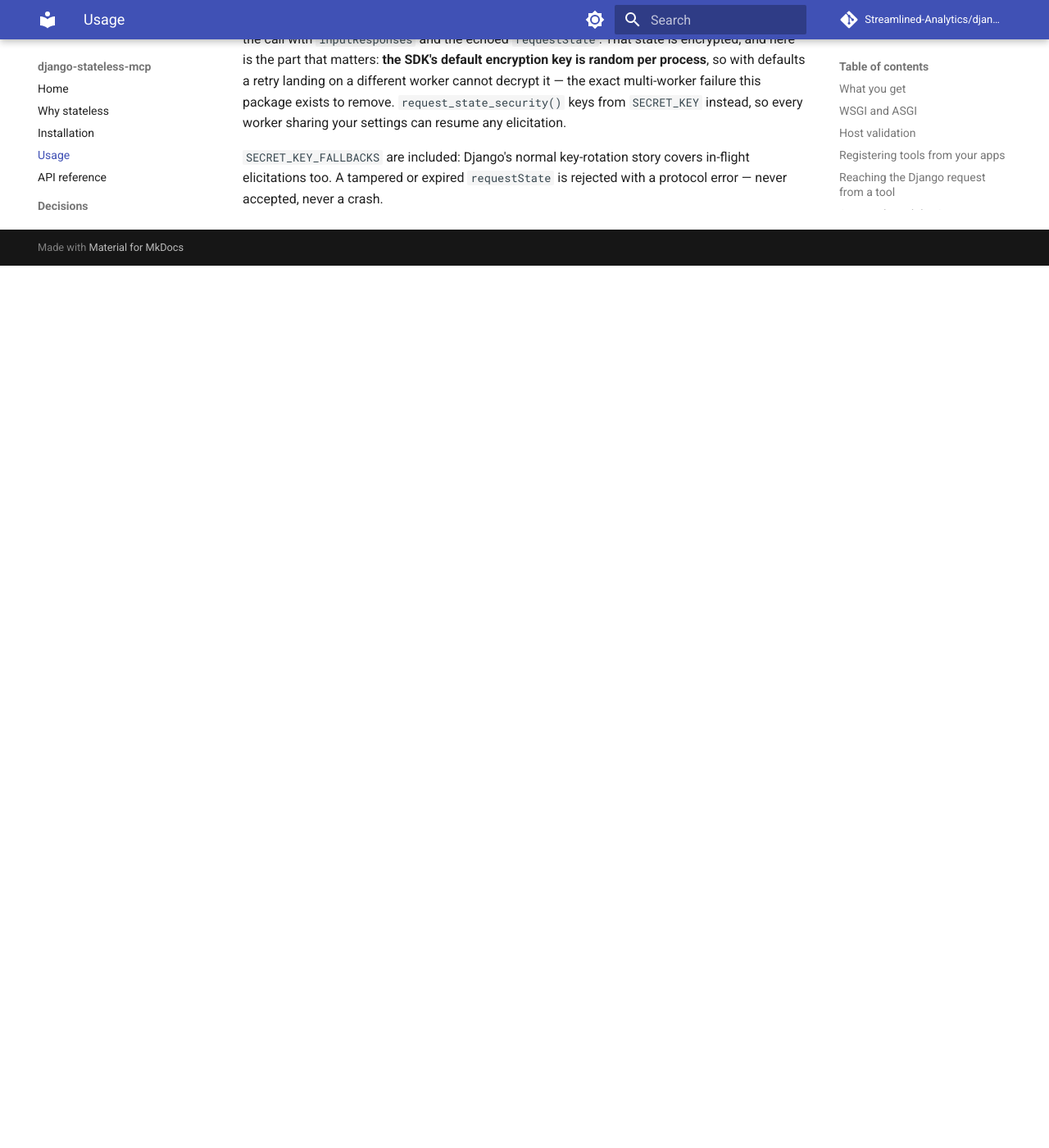
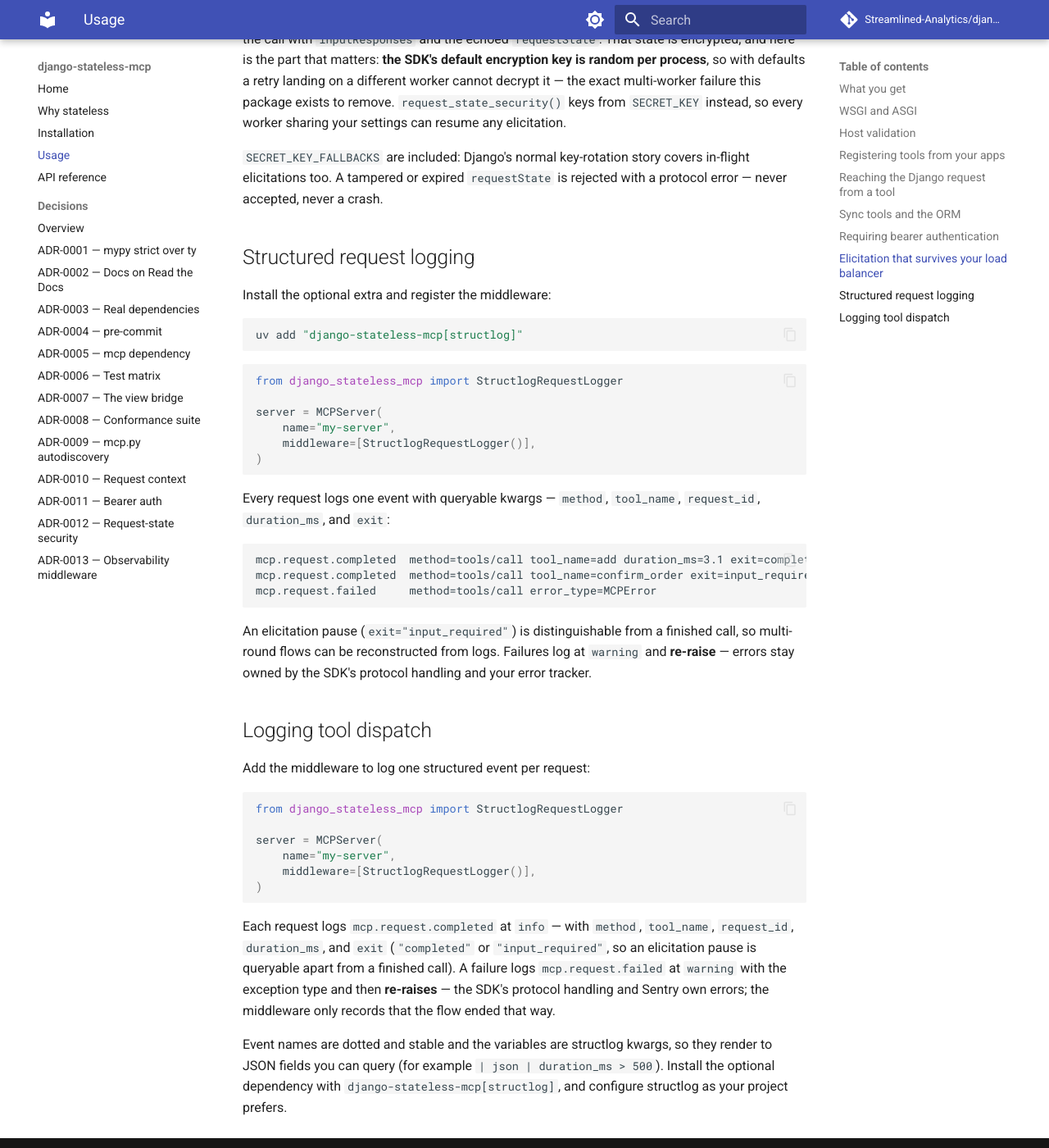
Before and after one commit to Streamlined-Analytics/django-stateless-mcp, an MkDocs documentation site: the page built from docs/usage.md, in a window 1280 px wide and 1400 px high, scrolled down 3830 px. Shown: the whole window at 82% size. Built offline with MkDocs 1.6.1 and Material for MkDocs 9.7.7, drawn with Linux system fonts in a browser that asks for light colours; comment, search, counter and statistics services are not loaded; before the commit the page ends 4154 px from its top, so only the background shows below that.

Commit message:
feat: structlog flow-logging middleware for tool dispatch (#21)
Phase 7. StructlogRequestLogger is a ServerMiddleware registered on the
server, logging one flow event per request: mcp.request.completed (info)
with method/tool_name/request_id/duration_ms/exit, and
mcp.request.failed (warning) with error_type before re-raising — errors
stay owned by the SDK and Sentry. Dotted stable event names, kwargs not
interpolation, per the flow-logging convention.

Uses the SDK's own middleware seam rather than a wrapper of our own, so
no private coupling. structlog is an optional dependency
(django-stateless-mcp[structlog]), imported only by this module.

Two details recorded in ADR-0013: ServerMiddleware is a Protocol matched
by parameter name, so the first arg must be ctx not context; and the
handler result reaches the middleware as either a model (result_type) or
a dumped dict (resultType), both classified for the exit field.

See ADR-0013.

````diff
--- /dev/null
+++ b/docs/adr/0013-observability-middleware.md
@@ -0,0 +1,53 @@
+# ADR-0013: Flow logging via the SDK's middleware seam
+
+- **Status:** Accepted
+- **Date:** 2026-07-29
+- **Builds on:** [ADR-0007](0007-stateless-view-bridge.md) — the view bridge
+
+## Context
+
+Phase 7: structured per-request logging, per the `flow-logging` convention.
+The build plan lists "dispatch hooks / middleware" as an extension point we
+must provide — but the scope revision established the SDK already has one
+(`MCPServer(middleware=[...])`, `ServerMiddleware` protocol). Building our own
+wrapper would duplicate it and re-create the private-internals coupling that
+broke `django-mcp-server`.
+
+## Decision
+
+`StructlogRequestLogger`, a `ServerMiddleware` registered on the server. It
+times each dispatch and logs one event:
+
+- `mcp.request.completed` at `info`, with `method`, `tool_name`,
+  `request_id`, `duration_ms`, and `exit` (`"completed"` /
+  `"input_required"`).
+- `mcp.request.failed` at `warning`, with `error_type`, then **re-raises** —
+  errors belong to the SDK's protocol handling and to Sentry, not to a
+  logged-and-swallowed branch.
+
+Dotted stable event names, variables as structlog kwargs, an `*_id` on every
+line, numbers as numbers — the `flow-logging` house style, so the events
+render to queryable JSON fields.
+
+`structlog` is an **optional dependency** (`django-stateless-mcp[structlog]`),
+imported only by this module. A project not using it never loads it, and the
+rest of the package has no structlog dependency.
+
+## Consequences and details worth recording
+
+- **Protocol matching is by parameter name.** The middleware's first
+  parameter must be `ctx`, not `context`: `ServerMiddleware` is a `Protocol`,
+  and mypy checks the parameter name against it. Renaming was the fix.
+- **The result arrives in two shapes.** At the middleware tier the handler
+  result is sometimes a model (`result_type`) and sometimes an already-dumped
+  dict (`resultType`); `exit` classification reads both. A test that only
+  exercised the completed path would have missed this — the
+  `input_required` assertion caught it.
+- The middleware runs on the event-loop thread, which is why it cannot help
+  with the worker-thread DB-connection cleanup noted in
+  [ADR-0010](0010-request-context.md): that hazard needs a worker-thread hook
+  the SDK does not currently expose, and remains a documented gap rather than
+  something this middleware silently half-fixes.
+- Registration is the project's choice — the package ships the middleware but
+  does not force it on, matching the explicit-instance philosophy of the
+  whole configuration surface.
--- a/docs/usage.md
+++ b/docs/usage.md
@@ -198,3 +198,60 @@
 covers in-flight elicitations too.
 A tampered or expired `requestState` is rejected with a protocol error —
 never accepted, never a crash.
+
+## Structured request logging
+
+Install the optional extra and register the middleware:
+
+```sh
+uv add "django-stateless-mcp[structlog]"
+```
+
+```python
+from django_stateless_mcp import StructlogRequestLogger
+
+server = MCPServer(
+    name="my-server",
+    middleware=[StructlogRequestLogger()],
+)
+```
+
+Every request logs one event with queryable kwargs — `method`, `tool_name`,
+`request_id`, `duration_ms`, and `exit`:
+
+```
+mcp.request.completed  method=tools/call tool_name=add duration_ms=3.1 exit=completed
+mcp.request.completed  method=tools/call tool_name=confirm_order exit=input_required
+mcp.request.failed     method=tools/call error_type=MCPError
+```
+
+An elicitation pause (`exit="input_required"`) is distinguishable from a
+finished call, so multi-round flows can be reconstructed from logs.
+Failures log at `warning` and **re-raise** — errors stay owned by the SDK's
+protocol handling and your error tracker.
+
+## Logging tool dispatch
+
+Add the middleware to log one structured event per request:
+
+```python
+from django_stateless_mcp import StructlogRequestLogger
+
+server = MCPServer(
+    name="my-server",
+    middleware=[StructlogRequestLogger()],
+)
+```
+
+Each request logs `mcp.request.completed` at `info` — with `method`,
+`tool_name`, `request_id`, `duration_ms`, and `exit` (`"completed"` or
+`"input_required"`, so an elicitation pause is queryable apart from a finished
+call). A failure logs `mcp.request.failed` at `warning` with the exception
+type and then **re-raises** — the SDK's protocol handling and Sentry own
+errors; the middleware only records that the flow ended that way.
+
+Event names are dotted and stable and the variables are structlog kwargs, so
+they render to JSON fields you can query (for example
+`| json | duration_ms > 500`). Install the optional dependency with
+`django-stateless-mcp[structlog]`, and configure structlog as your project
+prefers.
--- a/mkdocs.yml
+++ b/mkdocs.yml
@@ -60,3 +60,4 @@
       - ADR-0010 — Request context: adr/0010-request-context.md
       - ADR-0011 — Bearer auth: adr/0011-bearer-auth.md
       - ADR-0012 — Request-state security: adr/0012-request-state-security.md
+      - ADR-0013 — Observability middleware: adr/0013-observability-middleware.md
--- a/pyproject.toml
+++ b/pyproject.toml
@@ -30,6 +30,9 @@
   "django>=5.2",
   "mcp>=2,<3",
 ]
+optional-dependencies.structlog = [
+  "structlog",
+]
 urls.bugs = "https://github.com/Streamlined-Analytics/django-stateless-mcp/issues"
 urls.changelog = "https://github.com/Streamlined-Analytics/django-stateless-mcp/releases"
 urls.documentation = "https://django-stateless-mcp.readthedocs.io/"
@@ -45,6 +48,7 @@
   "coverage",
   "pytest",
   "pytest-django",
+  "structlog",
 ]
 docs = [
   # MkDocs 2.0 breaks all plugins and themes, no migration path. See ADR-0002.
````
Also changed, not shown: docs/adr/0013-structlog-middleware.md (added, +36 -0 lines), docs/adr/index.md (+1 -0 lines), src/django_stateless_mcp/__init__.py (+9 -1 lines), 4 other files.
